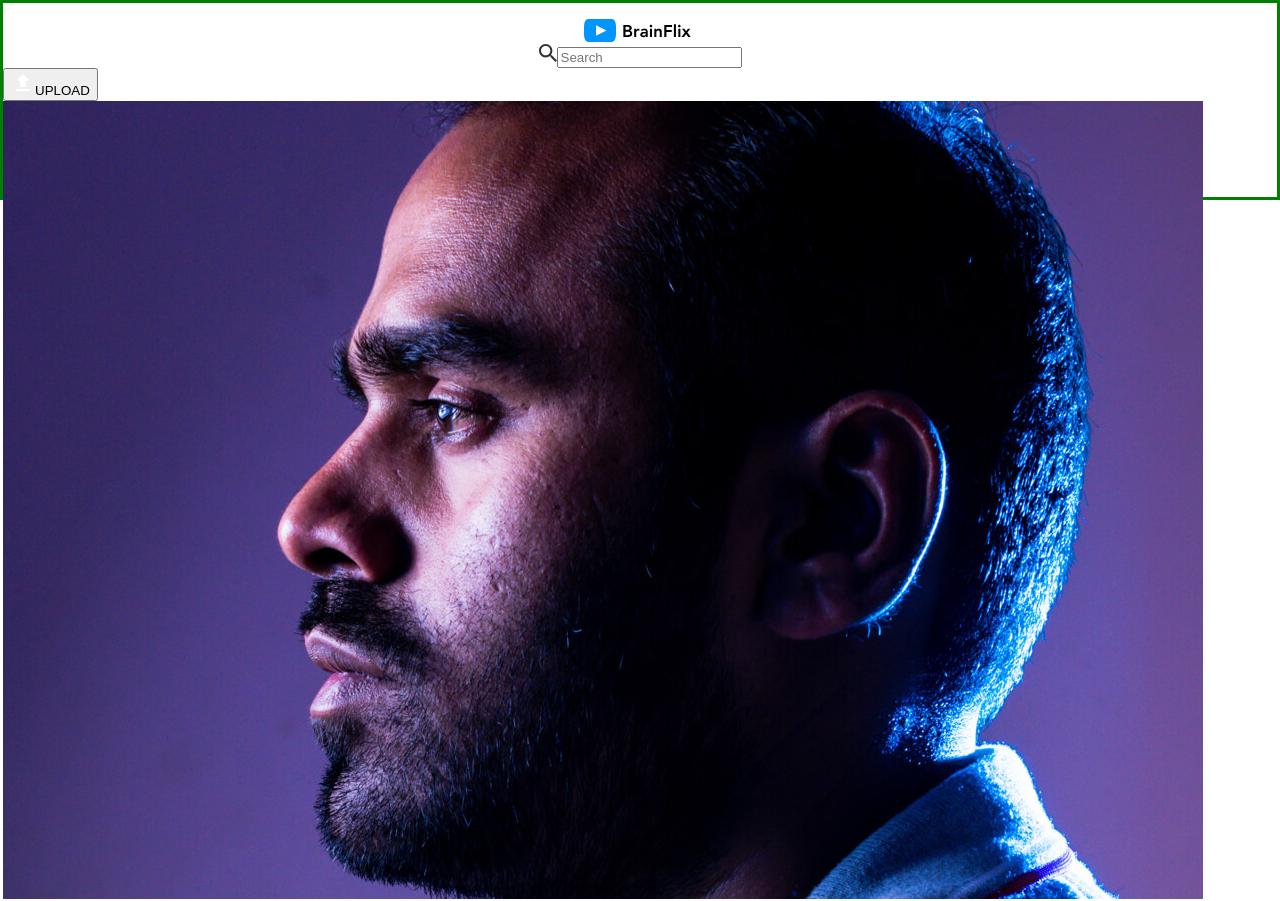
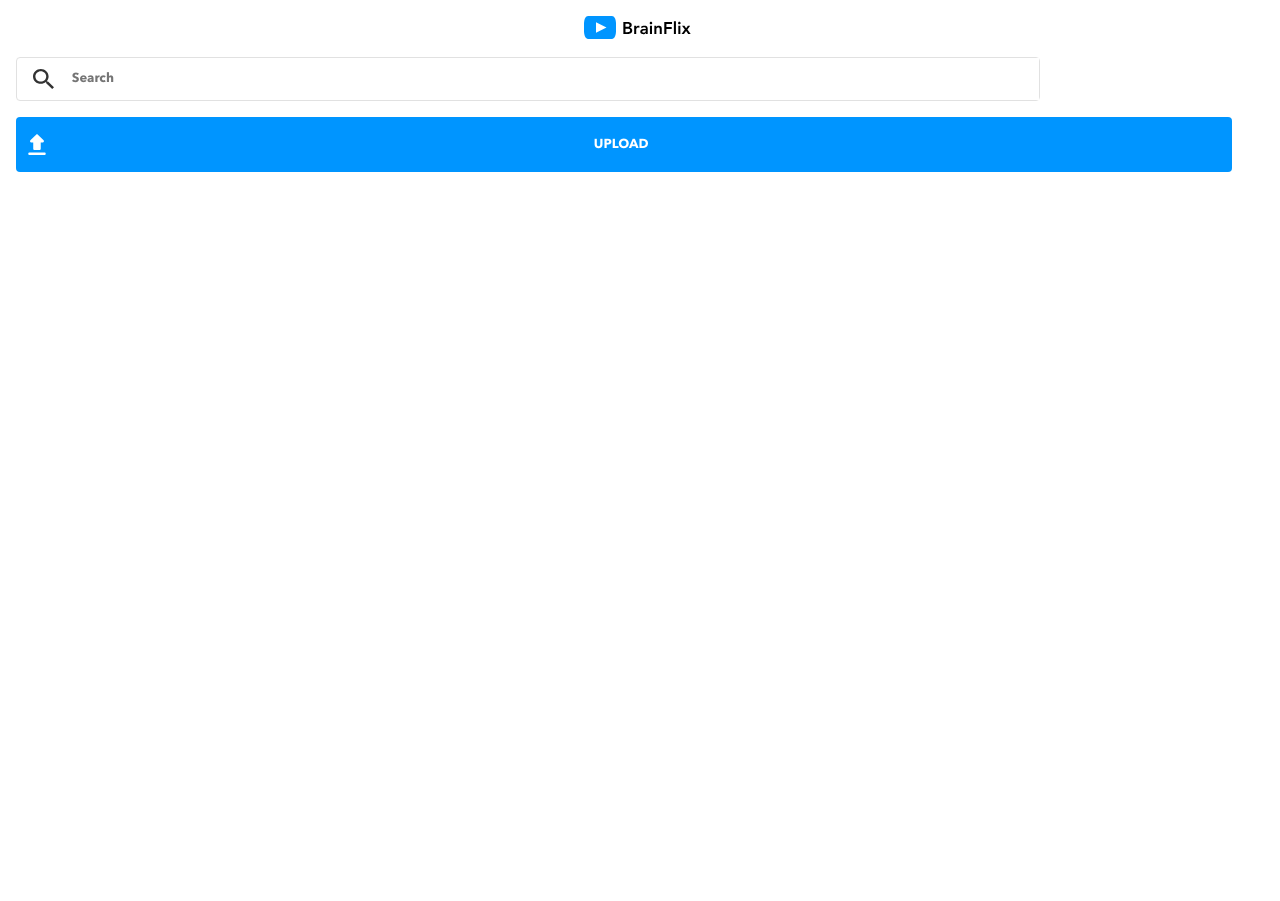
Before and after one commit to Siar416/brainflix, a React (Create React App) app: page / in a window 1280 px wide. After the commit the page ends 800 px from the top, so only its background shows below. Built offline with nearby package versions, Linux system fonts and the light colour scheme.

Commit message:
styled the header. Need to fix the avatar image to be inline with search bar

```diff
--- a/src/components/Header/Header.js
+++ b/src/components/Header/Header.js
@@ -39,11 +39,11 @@ function Header() {
         </button>
 
         {/* below is avatar image */}
-        <img
+        {/* <img
           className="header__btn-avatar"
-          src={avatar}
+          // src={avatar}
           alt="image of avatar"
-        />
+        /> */}
       </section>
     </section>
   );
--- a/src/components/Header/Header.scss
+++ b/src/components/Header/Header.scss
@@ -1,12 +1,71 @@
 @use "../../styles/partials/colors" as *;
+@use "../../styles/partials/mixins" as *;
 
 // mobile section
 .header {
   display: flex;
   flex-direction: column;
-  align-items: center;
+  align-items: flex-start;
   background-color: $white;
   max-height: 200px;
   padding: 16px 0;
-  border: 3px solid green;
+  margin: 0 16px;
+
+  &__logo {
+    margin-bottom: 16px;
+    align-self: center;
+  }
+
+  &__searchbar {
+    display: flex;
+    justify-content: left;
+    align-items: center;
+    border-radius: 4px;
+    width: 80vw;
+    height: 48px;
+    border: 1px solid $mercury;
+
+    &-img {
+      margin: 0 16px;
+      width: 22px;
+    }
+
+    &-bar {
+      @include body-mobile;
+      height: 40px;
+      width: inherit;
+      border: none;
+
+      &:focus {
+        outline-width: 0;
+      }
+    }
+  }
+
+  &__btn {
+    padding: 16px 0;
+
+    &-upload {
+      @include body-mobile;
+      color: $white;
+      background-color: $brainflix-blue;
+      width: 95vw;
+      height: 55px;
+      border: none;
+      border-radius: 4px;
+      display: flex;
+      flex-direction: row;
+      align-items: center;
+      justify-content: flex-start;
+
+      &:hover {
+        background-color: $brainflix-dark-blue;
+      }
+
+      &-img {
+        margin-right: 45%;
+        height: 30px;
+      }
+    }
+  }
 }
```
